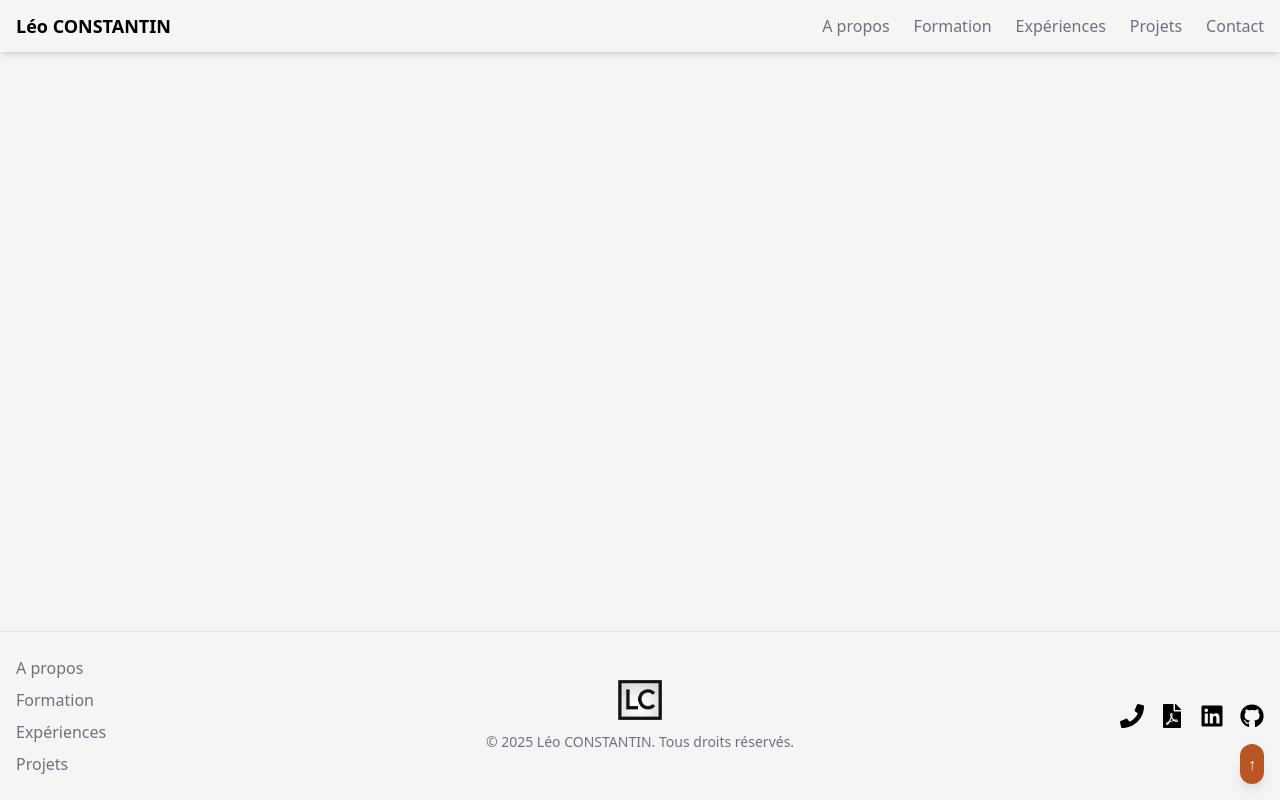
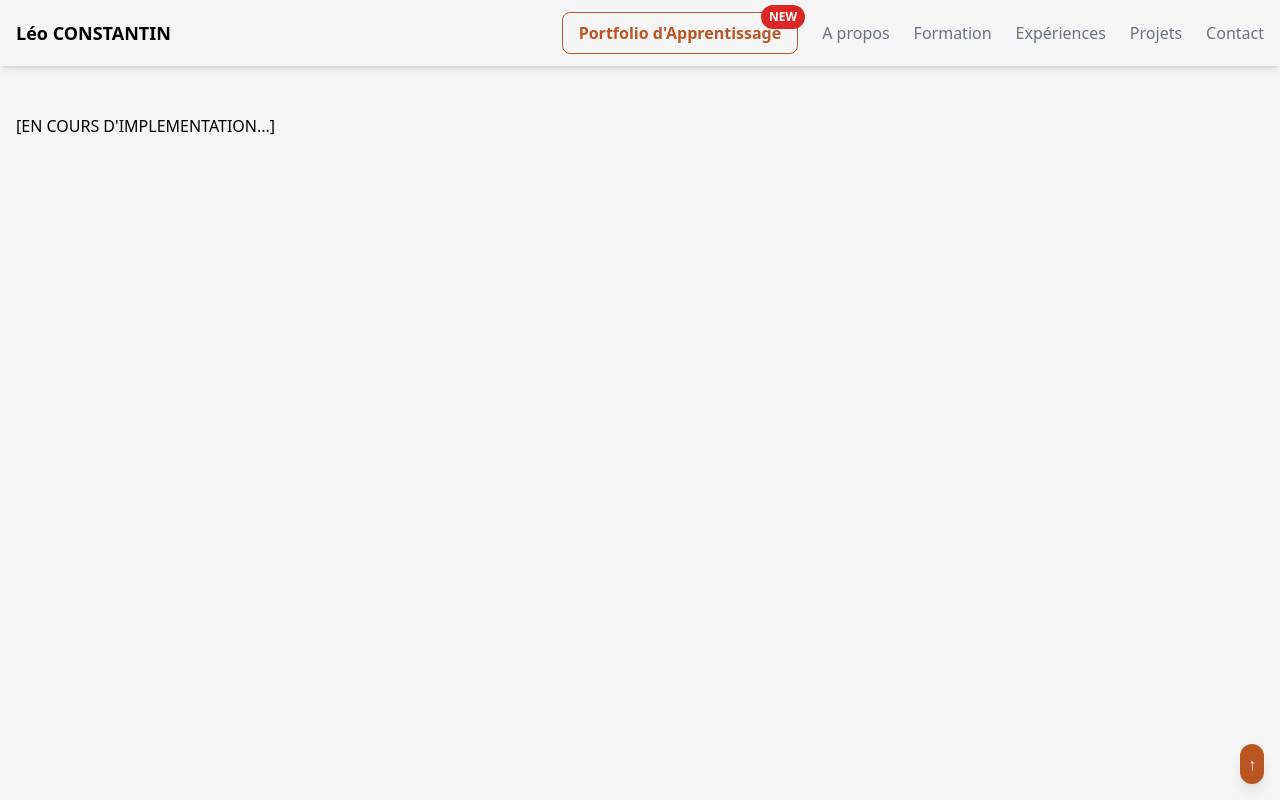
Before and after one commit to ConstantinLeo/portfolio, a React (Vite) app: page /portfolio/apprentissage in a window 1280 px wide. Shown: the top 800 px of the page. Built offline with nearby package versions, Linux system fonts and the light colour scheme.

Commit message:
feat: ajout de la page du portfolio d'apprentissage

```diff
--- a/src/App.jsx
+++ b/src/App.jsx
@@ -9,6 +9,7 @@ import Projects from "./pages/Projects.jsx";
 import Escapegame from "./pages/projets/Escapegame.jsx";
 import Encheres from "./pages/projets/Encheres.jsx";
 import Rails from "./pages/projets/Rails.jsx";
+import Apprentissage from "./pages/Apprentissage.jsx";
 
 function App() {
     return (
@@ -18,10 +19,11 @@ function App() {
                 <main className="flex-grow">
                     <Routes>
                         <Route path="/" element={<Home/>}/>
+                        <Route path="/apprentissage" element={<Apprentissage/>}/>
                         <Route path="/projets" element={<Projects/>}/>
-                        <Route path="/projets/rails" element={<Rails />} />
-                        <Route path="/projets/encheres" element={<Encheres />} />
-                        <Route path="/projets/escapegame" element={<Escapegame />} />
+                        <Route path="/projets/rails" element={<Rails/>} />
+                        <Route path="/projets/encheres" element={<Encheres/>} />
+                        <Route path="/projets/escapegame" element={<Escapegame/>} />
                         <Route path="/experience" element={<Experience/>}/>
                         <Route path="/formation" element={<Formation/>}/>
                         <Route path="/contact" element={<Contact/>}/>
--- a/src/components/Header.jsx
+++ b/src/components/Header.jsx
@@ -9,7 +9,11 @@ function Header() {
         <header className="sticky top-0 z-50 bg-white-smoke shadow-md">
             <div className="container mx-auto px-4 py-3 flex items-center justify-between">
                 <h1 className="text-lg font-bold">Léo CONSTANTIN</h1>
-                <nav className="hidden md:flex space-x-6 text-slate-gray">
+                <nav className="hidden md:flex items-center space-x-6 text-slate-gray">
+                    <Link to="/apprentissage" className="relative font-bold text-burnt-orange px-4 py-2 rounded-lg border border-burnt-orange hover:bg-burnt-orange hover:text-white transition">
+                        Portfolio d'Apprentissage
+                        <span className="absolute top-0 right-0 text-xs bg-red-600 text-white px-2 py-1 rounded-full -mt-2 -mr-2">NEW</span>
+                    </Link>
                     <Link to="/" className="hover:text-burnt-orange">A propos</Link>
                     <Link to="/formation" className="hover:text-burnt-orange">Formation</Link>
                     <Link to="/experience" className="hover:text-burnt-orange">Expériences</Link>
@@ -29,6 +33,10 @@ function Header() {
             {menuOpen && (
                 <div className="md:hidden bg-gray-50 shadow-md">
                     <nav className="flex items-center flex-col space-y-2 p-4">
+                        <Link to="/apprentissage" className="relative font-bold text-burnt-orange px-4 py-2 rounded-lg border border-burnt-orange hover:bg-burnt-orange hover:text-white transition">
+                            Portfolio d'Apprentissage
+                            <span className="absolute top-0 right-0 text-xs bg-red-600 text-white px-2 py-1 rounded-full -mt-2 -mr-2">NEW</span>
+                        </Link>
                         <Link to="/" className="hover:text-burnt-orange" onClick={() => setMenuOpen(false)}>A propos</Link>
                         <Link to="/formation" className="hover:text-burnt-orange" onClick={() => setMenuOpen(false)}>Formation</Link>
                         <Link to="/experience" className="hover:text-burnt-orange" onClick={() => setMenuOpen(false)}>Expériences</Link>
--- /dev/null
+++ b/src/pages/Apprentissage.jsx
@@ -0,0 +1,11 @@
+function Apprentissage() {
+    return (
+        <div className="font-poppins py-12 bg-white-smoke min-h-screen">
+            <div className="container mx-auto px-4">
+                [EN COURS D'IMPLEMENTATION...]
+            </div>
+        </div>
+    );
+}
+
+export default Apprentissage;
--- a/src/pages/Home.jsx
+++ b/src/pages/Home.jsx
@@ -10,7 +10,7 @@ function Home() {
                     <div className="flex flex-col md:flex-row items-center justify-between">
                         <img src="./images/Photo-CONSTANTIN-Leo.png" alt="Ma Photo" className="rounded-full h-40 w-40 mb-4 md:mb-0"/>
                         <div className="md:w-2/3">
-                            <h1 className="text-3xl font-bold">Salut ! Je me présente, Léo CONSTANTIN</h1>
+                            <h1 className="text-3xl font-bold">Bonjour ! Je m'appelle Léo CONSTANTIN</h1>
                             <p className="mt-4 text-lg">
                                 Intéressé par l'Informatique depuis petit, j'ai toujours été curieux de découvrir et d'apprendre sans cesse dans ce domaine.
                                 Je me suis alors dirigé naturellement vers un BUT Informatique à Montpellier, pour faire de ma passion un métier.
```
